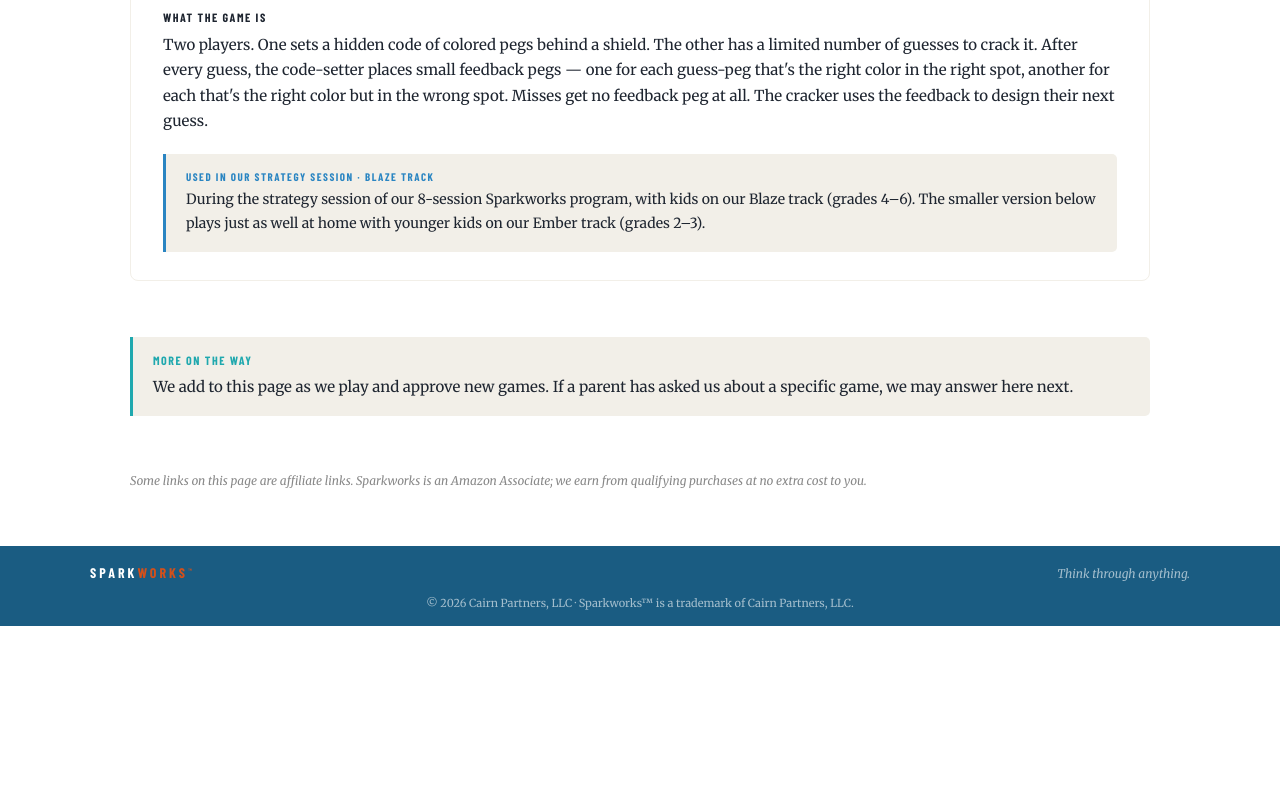
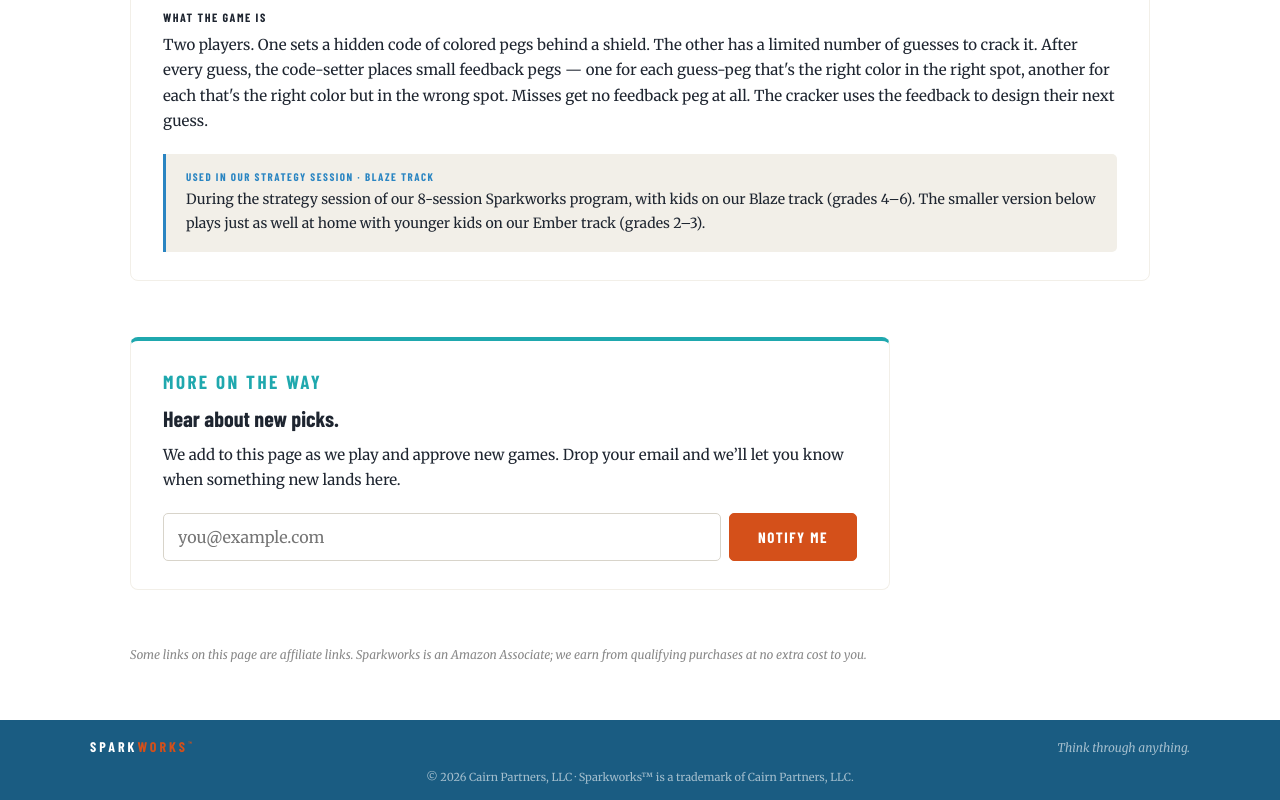
Before and after one commit to micbowers/sparkworks, a Next.js app: page /practice in a window 1280 px wide. Shown: the part 1353-2153 px from the top of the page. Before the commit the page ends 1979 px from the top, so only its background shows below. Built offline with nearby package versions, Linux system fonts and the light colour scheme; a web font is replaced by a local one.

Commit message:
Add /practice subscribe form; refresh STATUS.md

```diff
--- a/app/practice/page.js
+++ b/app/practice/page.js
@@ -1,6 +1,7 @@
 import { SiteHeader } from "../components/SiteHeader";
 import { Hero } from "../components/Hero";
 import { Footer } from "../components/Footer";
+import { SubscribeForm } from "../components/SubscribeForm";
 
 export const metadata = {
   title: "Practice at home · Sparkworks",
@@ -217,13 +218,31 @@ export default function PracticePage() {
         </section>
 
         <section className="sw-section">
-          <div className="sw-callout sw-callout-teal" style={{ margin: 0 }}>
-            <div className="ts-label" style={{ fontSize: "0.75rem", color: "var(--sw-teal)", marginBottom: 6 }}>
+          <div
+            className="sw-card"
+            style={{
+              borderTop: "4px solid var(--sw-teal)",
+              display: "flex",
+              flexDirection: "column",
+              gap: 10,
+              maxWidth: 760,
+            }}
+          >
+            <div className="ts-eyebrow" style={{ color: "var(--sw-teal)" }}>
               More on the way
             </div>
-            <p className="ts-body" style={{ margin: 0 }}>
-              We add to this page as we play and approve new games. If a parent has asked us about a specific game, we may answer here next.
+            <h2 className="ts-h2">Hear about new picks.</h2>
+            <p className="ts-body">
+              We add to this page as we play and approve new games. Drop your email and we&rsquo;ll let you know when something new lands here.
             </p>
+            <div style={{ marginTop: 6 }}>
+              <SubscribeForm
+                interests={["Games"]}
+                source="practice-page"
+                ctaLabel="Notify me"
+                successMessage="On the list — we&rsquo;ll email when we add a new pick."
+              />
+            </div>
           </div>
         </section>
 
```
Also changed, not shown: 1 other file (tests, documents, lock files or other folders).
